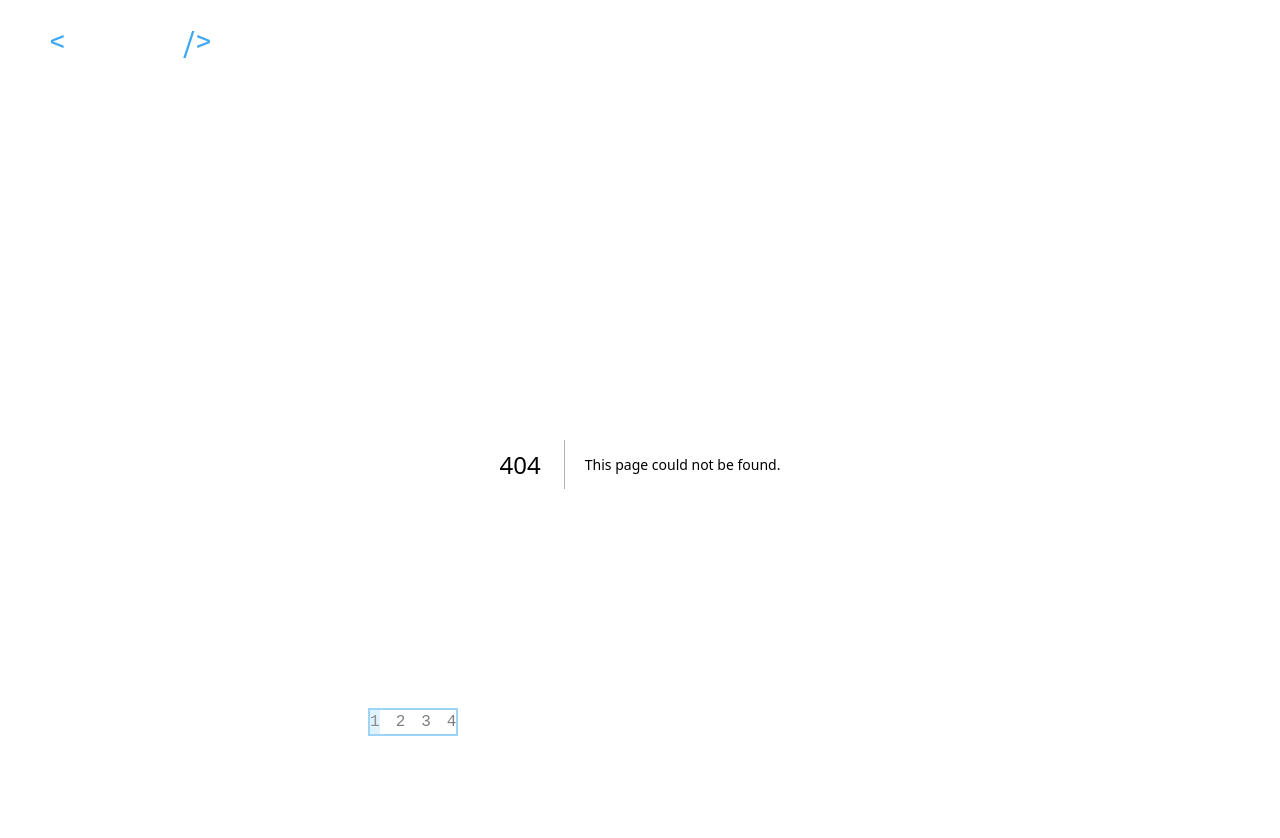
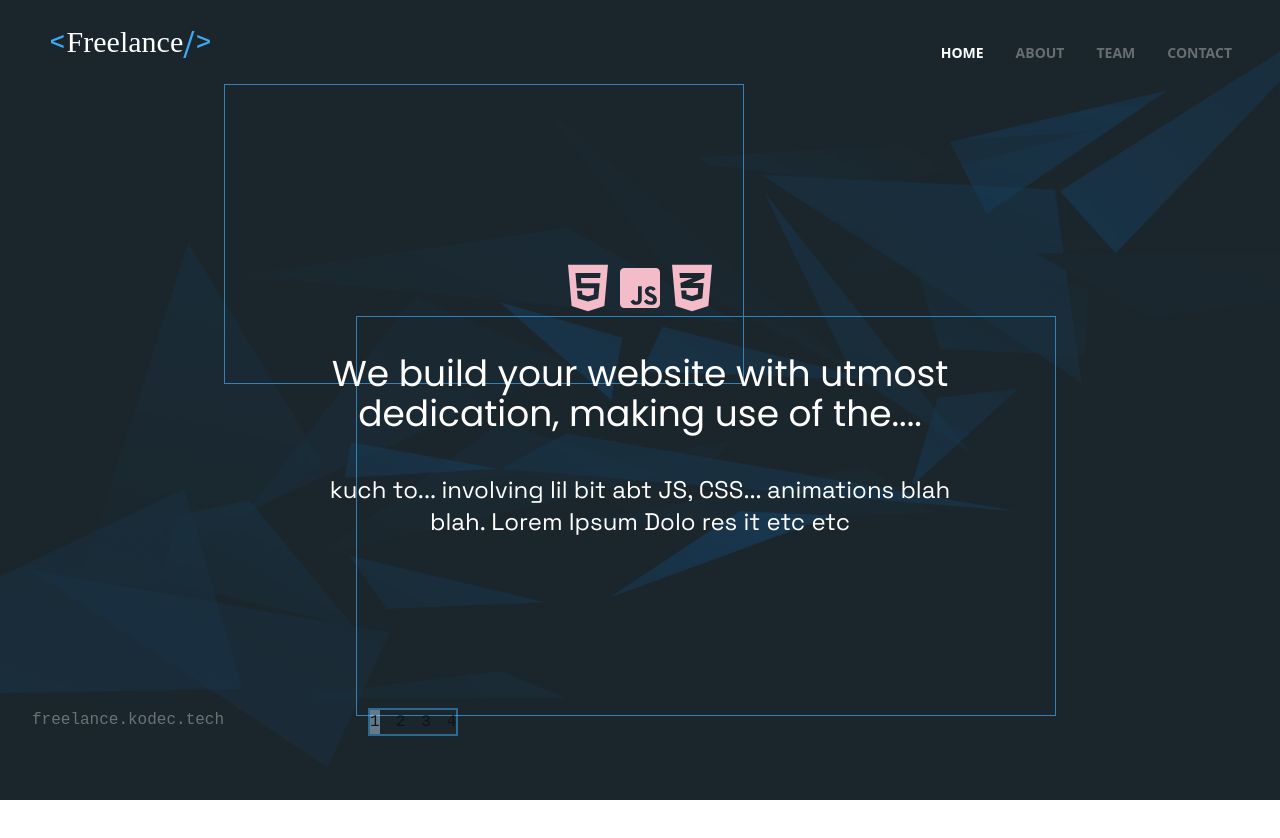
Before and after one commit to cskartikey/freelance, a Next.js app: page /about1 in a window 1280 px wide. Before the commit this address had no page. Shown: the top 838 px of the page. After the commit the page ends 800 px from the top, so only its background shows below. Built offline with nearby package versions, Linux system fonts and the light colour scheme; a web font is replaced by a local one.

Commit message:
added about us page 1

```diff
--- /dev/null
+++ b/pages/about1/index.tsx
@@ -0,0 +1,34 @@
+import { type NextPage } from "next";
+import Head from 'next/head';
+
+const AboutUS : NextPage = () => {
+    return (
+        <>
+            <Head>
+                <title>Freelance : About</title>
+            </Head>
+            <section>
+                <div className='flex flex-col gap-10 absolute top-1/2 left-1/2 -translate-x-1/2 -translate-y-1/2 md:max-w-[700px] z-50'>
+                    <div className='flex flex-row gap-3 justify-center'>
+                        <svg xmlns="http://www.w3.org/2000/svg" viewBox="0 0 384 512" className="w-[40px]"><path d="M0 32l34.9 395.8L191.5 480l157.6-52.2L384 32H0zm308.2 127.9H124.4l4.1 49.4h175.6l-13.6 148.4-97.9 27v.3h-1.1l-98.7-27.3-6-75.8h47.7L138 320l53.5 14.5 53.7-14.5 6-62.2H84.3L71.5 112.2h241.1l-4.4 47.7z" fill="#F3BCC8"/></svg>
+                        <svg xmlns="http://www.w3.org/2000/svg" viewBox="0 0 448 512" className="w-[40px]"><path d="M400 32H48C21.5 32 0 53.5 0 80v352c0 26.5 21.5 48 48 48h352c26.5 0 48-21.5 48-48V80c0-26.5-21.5-48-48-48zM243.8 381.4c0 43.6-25.6 63.5-62.9 63.5-33.7 0-53.2-17.4-63.2-38.5l34.3-20.7c6.6 11.7 12.6 21.6 27.1 21.6 13.8 0 22.6-5.4 22.6-26.5V237.7h42.1v143.7zm99.6 63.5c-39.1 0-64.4-18.6-76.7-43l34.3-19.8c9 14.7 20.8 25.6 41.5 25.6 17.4 0 28.6-8.7 28.6-20.8 0-14.4-11.4-19.5-30.7-28l-10.5-4.5c-30.4-12.9-50.5-29.2-50.5-63.5 0-31.6 24.1-55.6 61.6-55.6 26.8 0 46 9.3 59.8 33.7L368 290c-7.2-12.9-15-18-27.1-18-12.3 0-20.1 7.8-20.1 18 0 12.6 7.8 17.7 25.9 25.6l10.5 4.5c35.8 15.3 55.9 31 55.9 66.2 0 37.8-29.8 58.6-69.7 58.6z" fill="#F3BCC8"/></svg>
+                        <svg xmlns="http://www.w3.org/2000/svg" viewBox="0 0 384 512" className="w-[40px]"><path d="M0 32l34.9 395.8L192 480l157.1-52.2L384 32H0zm313.1 80l-4.8 47.3L193 208.6l-.3.1h111.5l-12.8 146.6-98.2 28.7-98.8-29.2-6.4-73.9h48.9l3.2 38.3 52.6 13.3 54.7-15.4 3.7-61.6-166.3-.5v-.1l-.2.1-3.6-46.3L193.1 162l6.5-2.7H76.7L70.9 112h242.2z" fill="#F3BCC8"/></svg>
+                    </div>
+                    <h1 className="font-Poppins text-white text-3xl text-center md:text-4xl">
+                        We build your website with utmost dedication, making use of the....
+                    </h1>
+                    <h3 className="font-Space-Grotesk text-white text-xl text-center md:text-2xl">
+                        kuch to... involving lil bit abt JS, CSS... animations blah blah. Lorem Ipsum Dolo res it etc etc
+                    </h3>
+                </div>
+            </section>
+            <div className='absolute w-[65vw] h-[85vh] top-1/2 left-1/2 -translate-x-1/2 -translate-y-1/2'>
+                <div className="w-[520px] h-[300px] border-solid border-[#3282B8] border-[1px] aboslute top-0 mt-6 left-0 z-0"></div>
+                <div className="w-[700px] h-[400px] border-solid border-[#3282B8] border-[1px] absolute bottom-0 right-0 z-0 mb-6"></div>
+                {/* Responsive to be made */}
+            </div>
+        </>
+    )
+}
+
+export default AboutUS;
```
